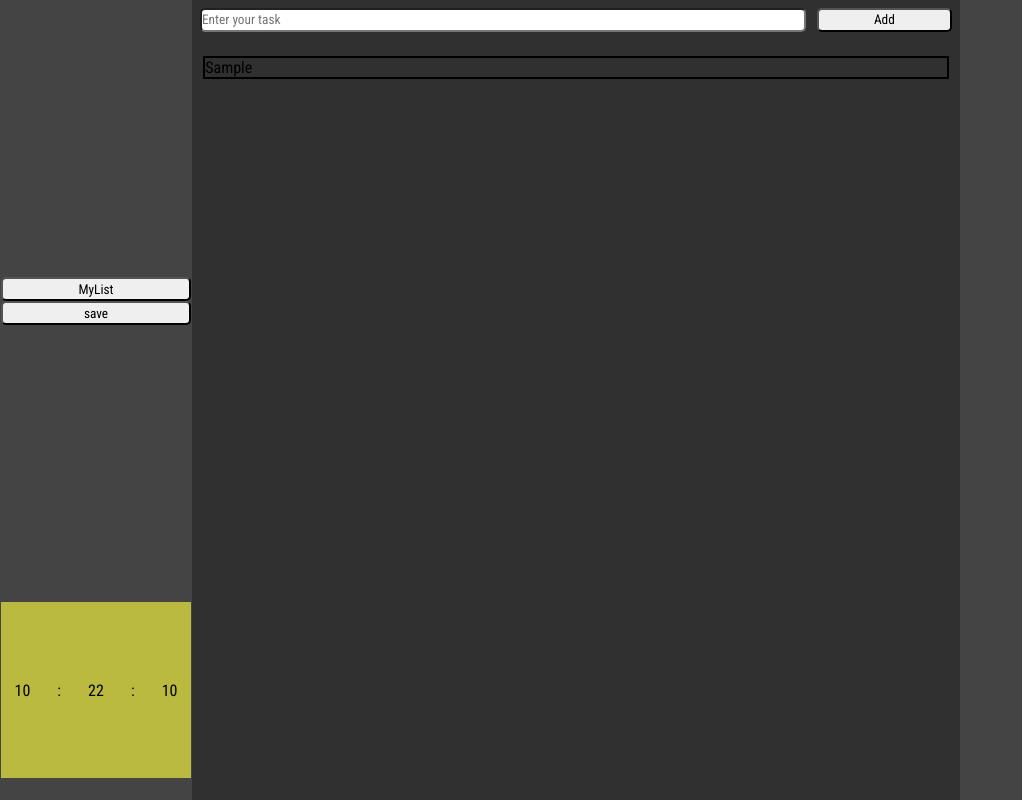
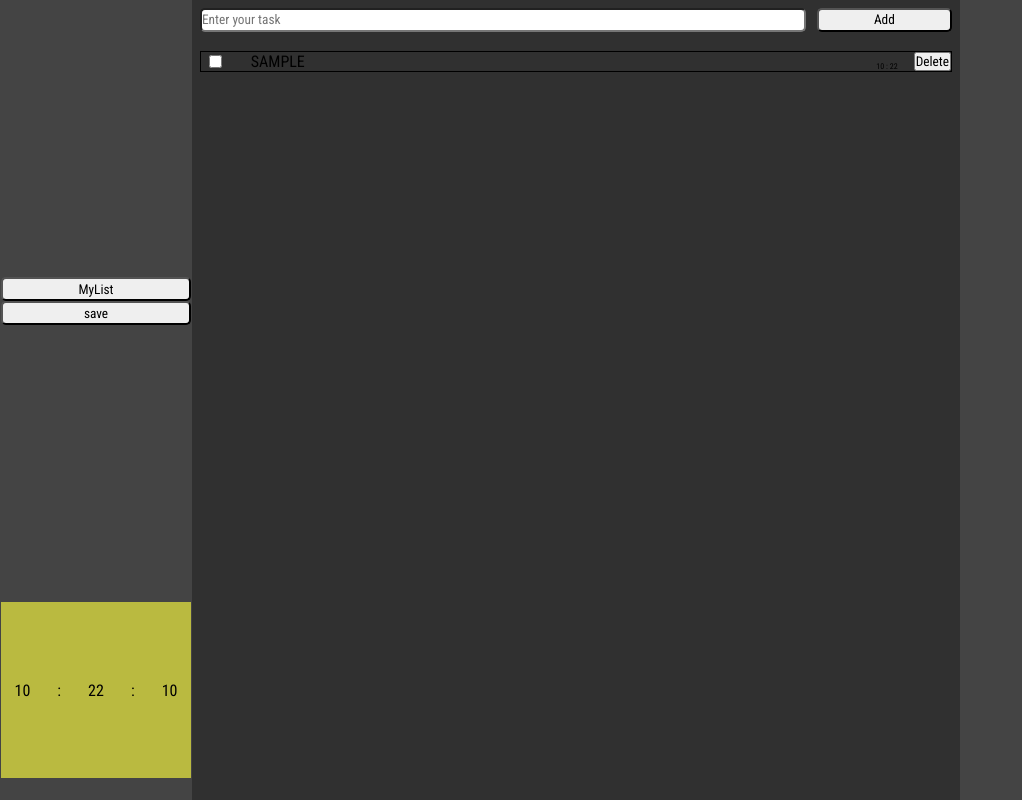
Before and after one commit to PANKAJ211BHATT/todo-app, a plain HTML site: page Index.html in a window 1280 px wide. Both pictures are taken after typing "Sample" into the empty fields and a click on the button "Add". Shown: the whole page, without its empty margins (0-1022 px from the left). Drawn offline with Linux system fonts and the light colour scheme.

Commit message:
in this update we make logic for my add task and delete task

```diff
--- a/script.js
+++ b/script.js
@@ -11,7 +11,8 @@ setInterval(() => {
 
 function addtask() {
     let inputfield = document.querySelector("#taskinputfield");
-    let inputvalue = inputfield.value;
+    let inputvalue = inputfield.value.trim().toUpperCase();
+
 
     if (inputvalue == "") {
         return
@@ -20,11 +21,41 @@ function addtask() {
     const taskdiv = document.createElement('div');
     taskdiv.classList.add('task-item');
 
-    taskdiv.textContent = inputvalue;
+    const checktask = document.createElement('input');
+    checktask.type = 'checkbox';
+    const tasktext = document.createElement('span');
+    tasktext.classList.add("tasktex");
+    tasktext.textContent = inputvalue;
+
+    const tasktime = document.createElement('p');
+    tasktime.classList.add('tasktime');
+
+    const time = new Date();
+    const hours = time.getHours();
+    const min = time.getMinutes();
+    tasktime.textContent = `${hours} : ${min}`;
+
+
+    const deletetask = document.createElement('button');
+    deletetask.textContent = 'Delete';
+    deletetask.onclick = function () {
+        taskdiv.remove();
+    }
+    const checkboxandtasktext = document.createElement("div");
+    checkboxandtasktext.classList.add("checkboxandtasktext");
+    const taskTimeAndDeleteButton = document.createElement("div");
+    taskTimeAndDeleteButton.classList.add("taskTimeAndDeleteButton");
+
+    checkboxandtasktext.appendChild(checktask);
+    checkboxandtasktext.appendChild(tasktext);
+    taskTimeAndDeleteButton.appendChild(tasktime);
+    taskTimeAndDeleteButton.appendChild(deletetask);
+
+    taskdiv.appendChild(checkboxandtasktext);
+    taskdiv.appendChild(taskTimeAndDeleteButton);
 
     let taskcontainer = document.querySelector(".taskCont");
-
-    taskcontainer.appendChild(taskdiv)
+    taskcontainer.appendChild(taskdiv);
 
     inputfield.value = "";
 }
--- a/style.css
+++ b/style.css
@@ -94,6 +94,31 @@
   border-radius: 5px;
 }
 .task-item {
-  margin: 0.5rem 0.2rem;
-  border: 2px solid black;
+  margin: 0.2rem 0rem;
+  border: 1px solid black;
+  display: flex;
+  justify-content: space-between;
 }
+.checkboxandtasktext {
+  display: flex;
+  justify-content: center;
+  align-content: center;
+}
+.checkboxandtasktext input {
+  margin: 0 0.8rem 0 0.5rem;
+}
+.task-item button {
+}
+.taskTimeAndDeleteButton {
+  display: flex;
+}
+.tasktex {
+  margin: 0 1rem;
+}
+
+.tasktime {
+  margin: 0 1rem;
+  display: flex;
+  align-items: end;
+  font-size: 0.5rem;
+}
```
Also changed, not shown: Index.html (+2 -1 lines).
